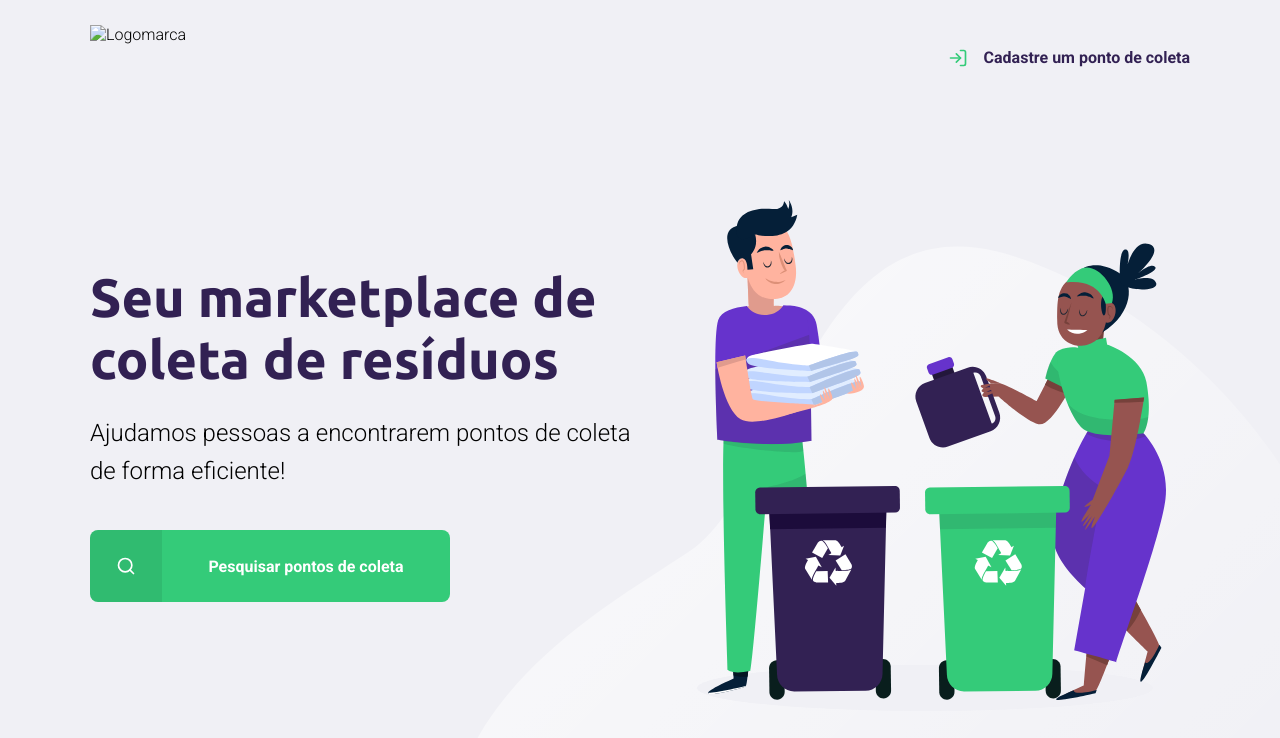
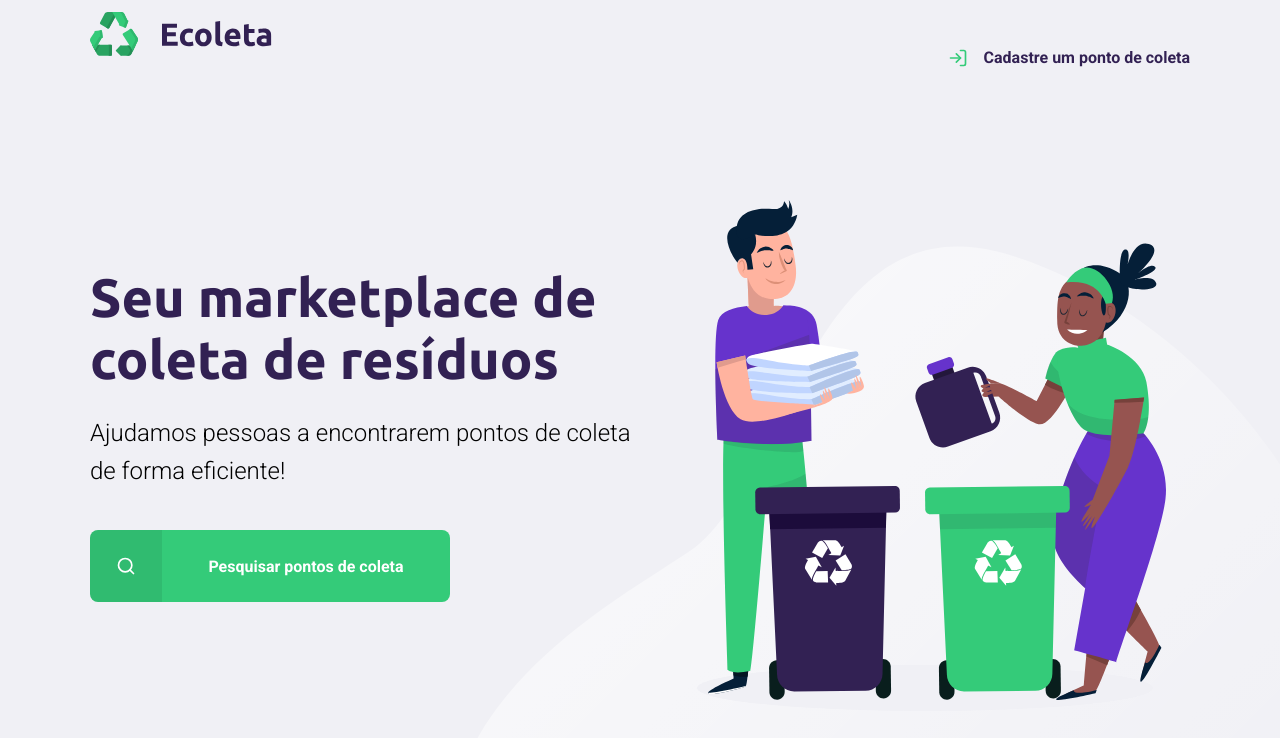
Before and after one commit to felipegueller/NLW_rockseat, a plain HTML site: page nlw/index.html in a window 1280 px wide. Drawn offline with Linux system fonts and the light colour scheme.

Commit message:
Atualizando o repositorio Remoto.

```diff
--- a/nlw/index.html
+++ b/nlw/index.html
@@ -26,9 +26,9 @@
 	<link href="https://fonts.googleapis.com/css2?family=Roboto:wght@300;700&family=Ubuntu:wght@700&display=swap" rel="stylesheet">
 
 
-	<link rel="stylesheet" href="/styles/main.css">
-	<link rel="stylesheet" href="/styles/home.css">
-	<link rel="stylesheet" href="/styles/responsive.css">
+	<link rel="stylesheet" href="./styles/main.css">
+	<link rel="stylesheet" href="./styles/home.css">
+	<link rel="stylesheet" href="./styles/responsive.css">
 
 </head>
 
@@ -37,8 +37,8 @@
 		<div class="content">
 			<!-- Cabeçalho-->
 			<header>
-				<img src="/assets//logo.svg" alt="Logomarca">
-				<a href="#">
+				<img src="./assets/logo.svg" alt="Logomarca">
+				<a href="./create-point.html">
 					<span></span>
 					Cadastre um ponto de coleta
 				</a>
```
Also changed, not shown: nlw/create-point.html (+13 -10 lines).
